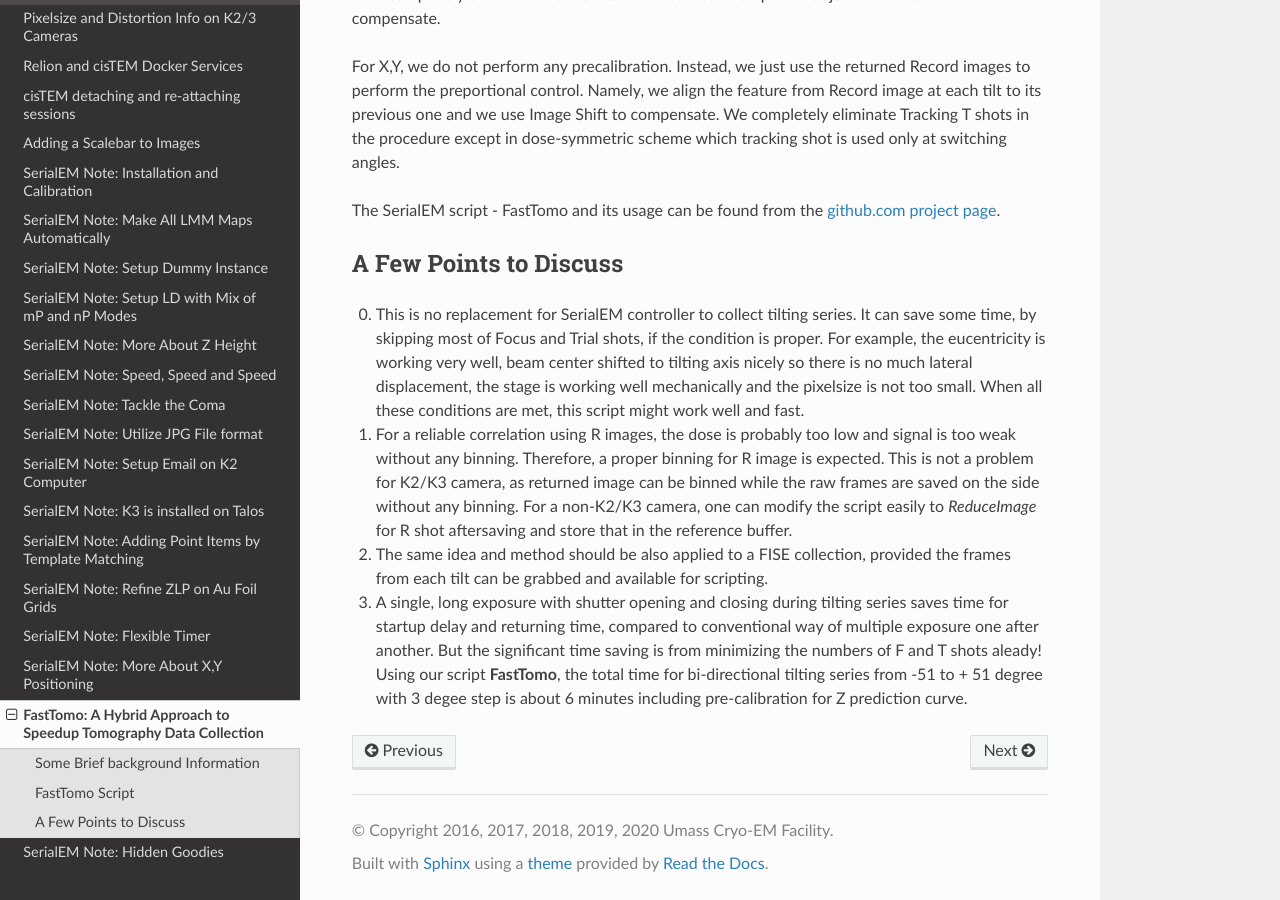
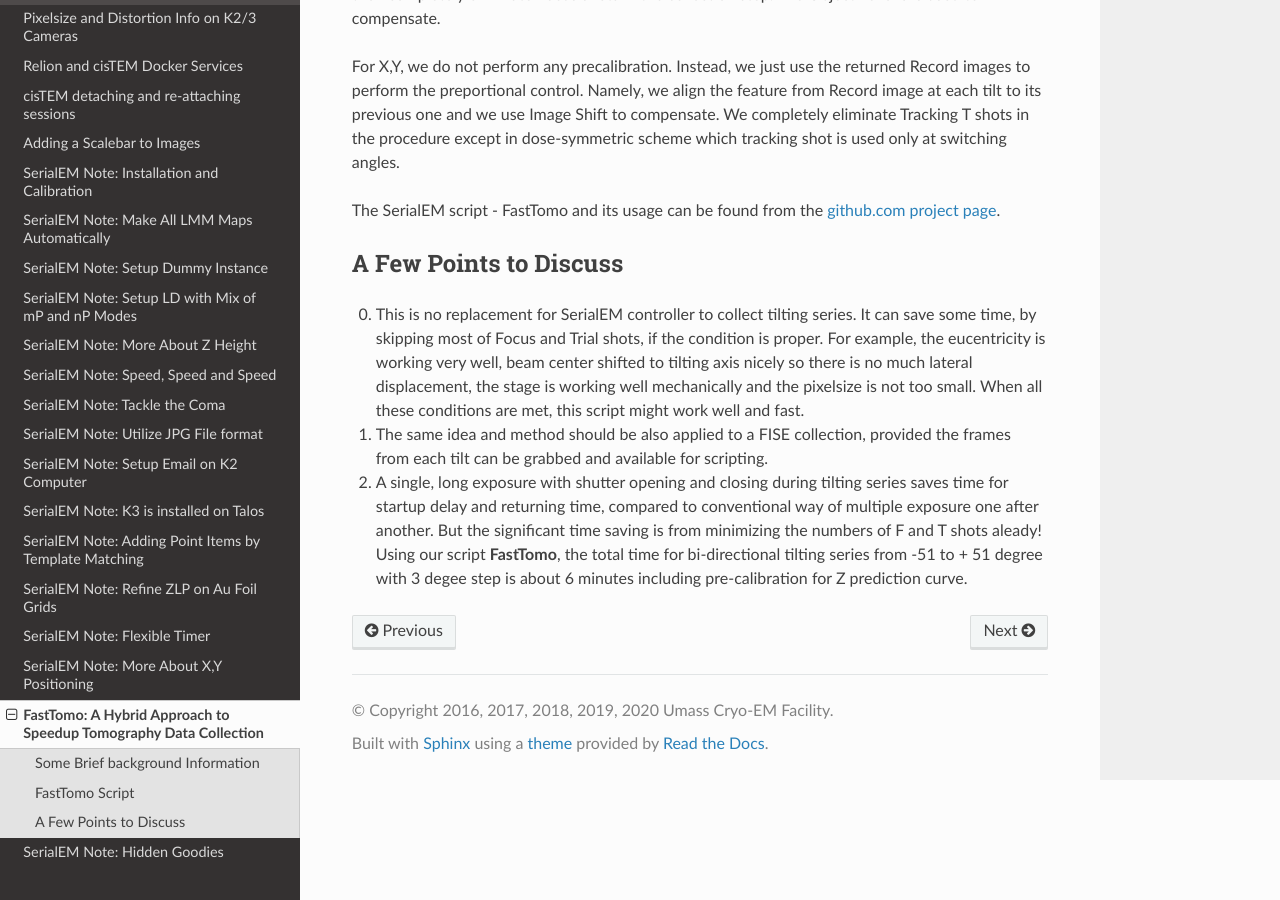
Before and after one commit to xuchen66/sphinx-emdocs, a Sphinx documentation site: the page built from source/fasttomo.rst, in a window 1280 px wide and 900 px high, scrolled down 1197 px. Built offline with Sphinx 7.4.7 and the Read the Docs theme 2.0.0, drawn with Linux system fonts in a browser that asks for light colours; pages that are not in the unit, such as notebooks, are missing from menus.

Commit message:
Update fasttomo.rst

```diff
--- a/source/fasttomo.rst
+++ b/source/fasttomo.rst
@@ -63,8 +63,6 @@
 
 0. This is no replacement for SerialEM controller to collect tilting series. It can save some time, by skipping most of Focus and Trial shots, if the condition is proper. For example, the eucentricity is working very well, beam center shifted to tilting axis nicely so there is no much lateral displacement, the stage is working well mechanically and the pixelsize is not too small. When all these conditions are met, this script might work well and fast.
 
-1. For a reliable correlation using R images, the dose is probably too low and signal is too weak without any binning. Therefore, a proper binning for R image is expected. This is not a problem for K2/K3 camera, as returned image can be binned while the raw frames are saved on the side without any binning. For a non-K2/K3 camera, one can modify the script easily to `ReduceImage` for R shot aftersaving and store that in the reference buffer.
+#. The same idea and method should be also applied to a FISE collection, provided the frames from each tilt can be grabbed and available for scripting.
 
-2. The same idea and method should be also applied to a FISE collection, provided the frames from each tilt can be grabbed and available for scripting.
-
-3. A single, long exposure with shutter opening and closing during tilting series saves time for startup delay and returning time, compared to conventional way of multiple exposure one after another. But the significant time saving is from minimizing the numbers of F and T shots aleady! Using our script **FastTomo**, the total time for bi-directional tilting series from -51 to + 51 degree with 3 degee step is about 6 minutes including pre-calibration for Z prediction curve.
+#. A single, long exposure with shutter opening and closing during tilting series saves time for startup delay and returning time, compared to conventional way of multiple exposure one after another. But the significant time saving is from minimizing the numbers of F and T shots aleady! Using our script **FastTomo**, the total time for bi-directional tilting series from -51 to + 51 degree with 3 degee step is about 6 minutes including pre-calibration for Z prediction curve.
```
